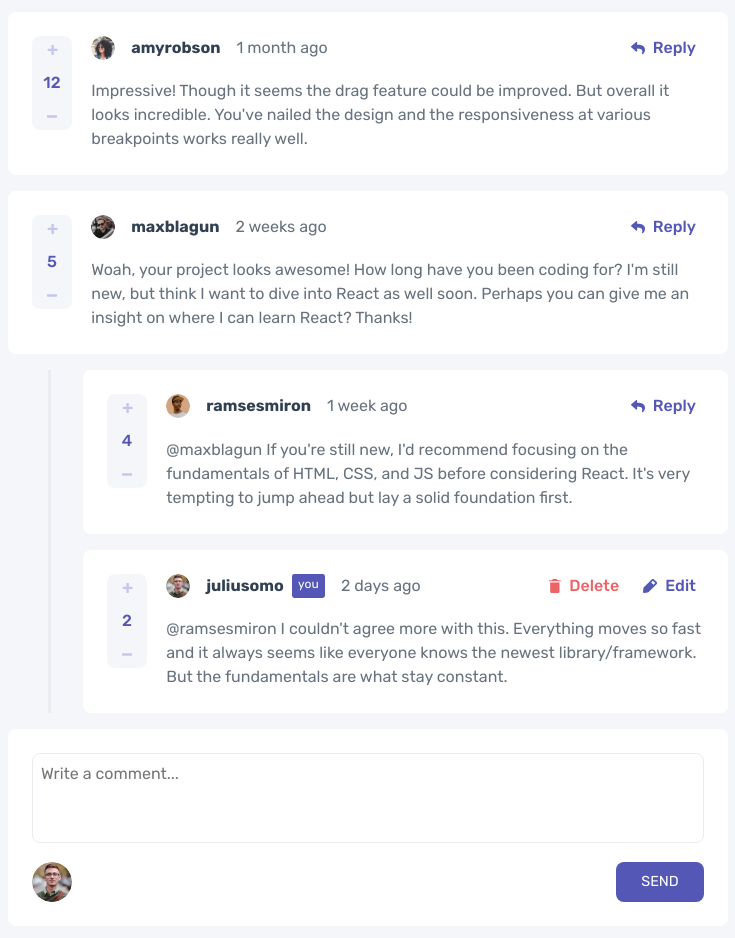
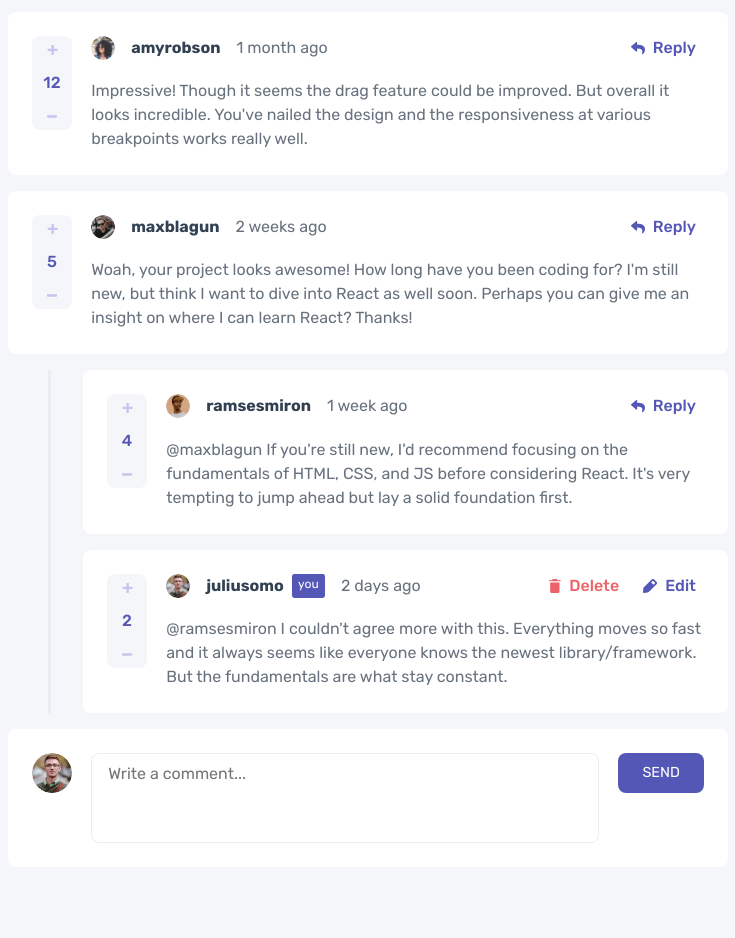
Before and after one commit to dvdgd/interactive-comments-section, a React (Vite) app: page / in a window 1280 px wide. Shown: the whole page, without its empty margins (272-1007 px from the left). After the commit the page ends 879 px from the top, so only its background shows below. Built offline with nearby package versions, Linux system fonts and the light colour scheme.

Commit message:
add desktop layout of comment form

```diff
--- a/src/CommentsSection/components/CommentForm/CommentForm.styles.css
+++ b/src/CommentsSection/components/CommentForm/CommentForm.styles.css
@@ -45,7 +45,7 @@ form {
 form textarea {
   border-radius: .5rem;
   border: 1px solid var(--neutral-light-gray);
-  padding: .5rem;
+  padding: .5rem 1rem;
   resize: none;
   width: 100%;
 }
@@ -75,3 +75,17 @@ button.form-submit:hover {
   background-color: var(--primary-moderate-blue-hover);
   color: var(--neutral-light-gray);
 }
+
+@media screen and (min-width: 768px) {
+  article.comment-form {
+    display: flex;
+    gap: 1.2rem;
+    align-items: flex-start;
+  }
+
+  button.form-submit {
+    align-self: inherit;
+    padding: 0 1.5rem;
+    width: auto;
+  }
+}
```
